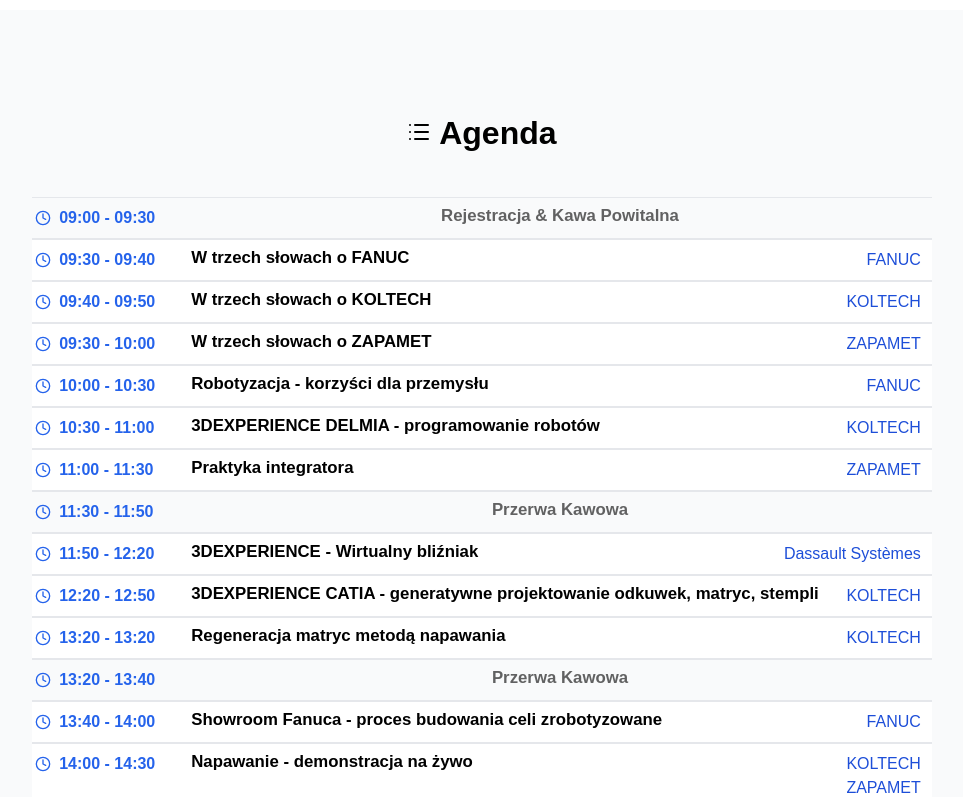
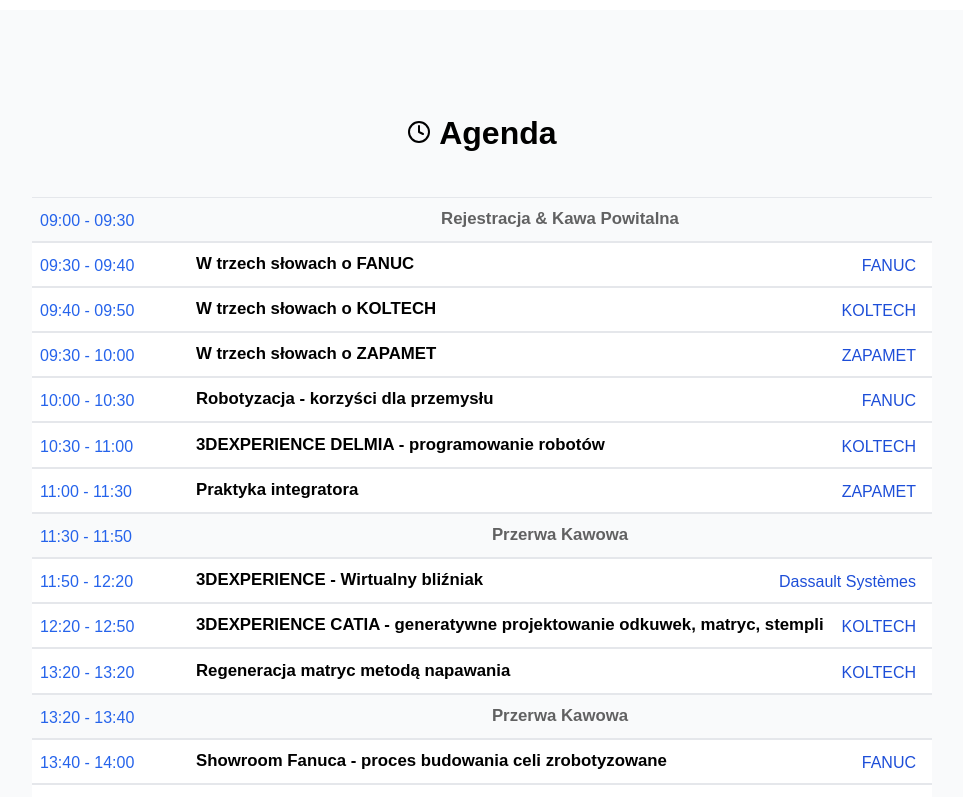
Before and after one commit to koltech-mh/koltech-mh.github.io, a React (Vite) app: page / in a window 1280 px wide. Shown: the part 1320-2117 px from the top of the page, without its empty margins (158-1121 px from the left). Built offline with nearby package versions, Linux system fonts and the light colour scheme.

Commit message:
Agenda stylizing fixes. (clock icon removed, offset to center)

```diff
--- a/src/components/Agenda.css
+++ b/src/components/Agenda.css
@@ -49,6 +49,8 @@
   border-top: 1px solid #e5e7eb;
   border-bottom: 1px solid #e5e7eb;
   transition: box-shadow 0.2s ease;
+
+  padding:0.5rem;
 }
 .agenda-card-break {
   background: none;
@@ -67,6 +69,7 @@
   display: flex;
   flex-direction: column;
   gap: 1rem;
+  margin-top:0.2rem;/*Slight offset to cencer content*/
 }
 
 @media (min-width: 640px) {
@@ -83,7 +86,7 @@
   gap: 0.5rem;
   color: #2563eb; /* blue-600 */
   min-width: 140px;
-  font-weight: 600;
+
 }
 
 .icon {
@@ -119,8 +122,6 @@
   flex-direction: column;
 }
 .agenda-speaker {
-
-
   color: #1d4ed8; /* blue-700 */
   padding: 0.25rem 0.75rem;
   border-radius: 999px;
@@ -128,6 +129,7 @@
   margin:0;
   padding: 0;
   margin-right: 0.5rem;
+
 }
 
 /* Old speaker tag under desc. */
--- a/src/components/Agenda.tsx
+++ b/src/components/Agenda.tsx
@@ -1,4 +1,4 @@
-import { Clock, List } from "lucide-react";
+import { Clock } from "lucide-react";
 import "./Agenda.css";
 
 interface AgendaItem {
@@ -35,7 +35,7 @@
       <div className="agenda-container">
         <div className="agenda-header">
 
-          <h2 className="agenda-title"><List/> Agenda</h2>
+          <h2 className="agenda-title"><Clock/> Agenda</h2>
           <p className="agenda-subtitle">
 
           </p>
@@ -49,7 +49,7 @@
 
                   {/* Time */}
                   <div className="agenda-time">
-                    <Clock className="icon" />
+                    {/*<Clock className="icon" />*/}
                     <span>{item.time}</span>
                   </div>
 
```
